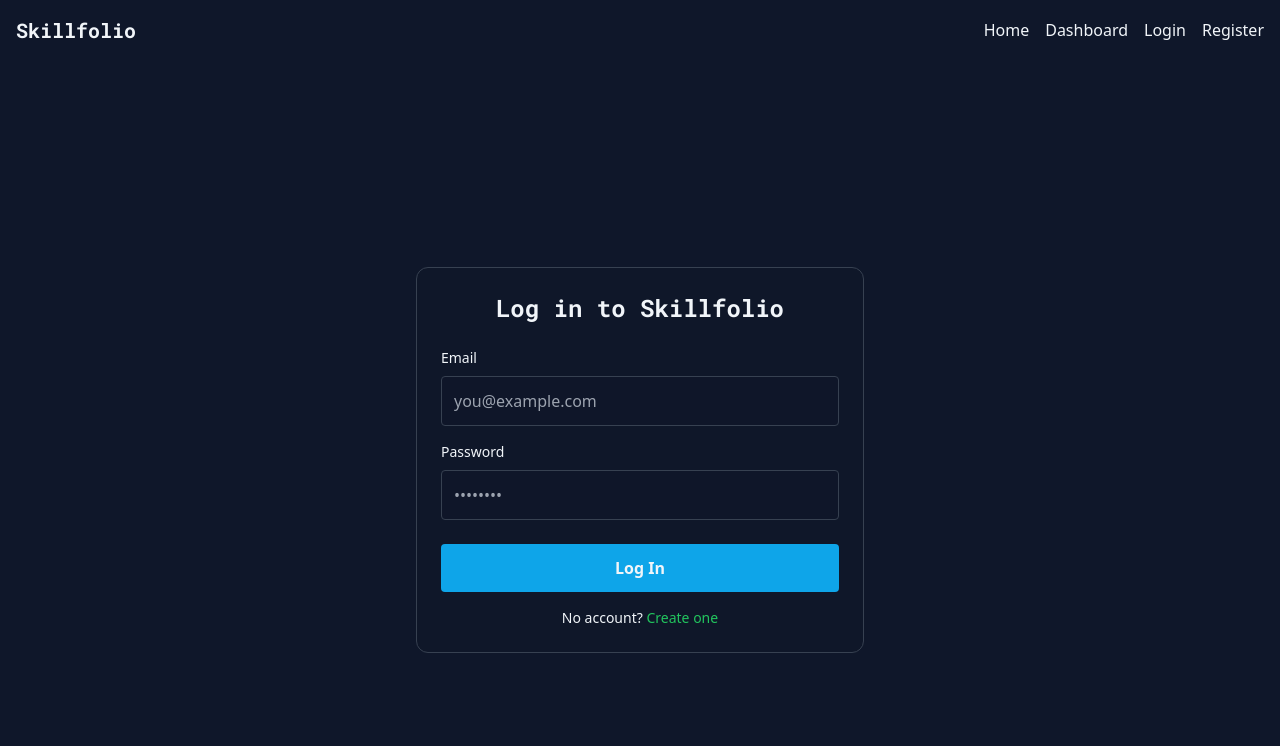
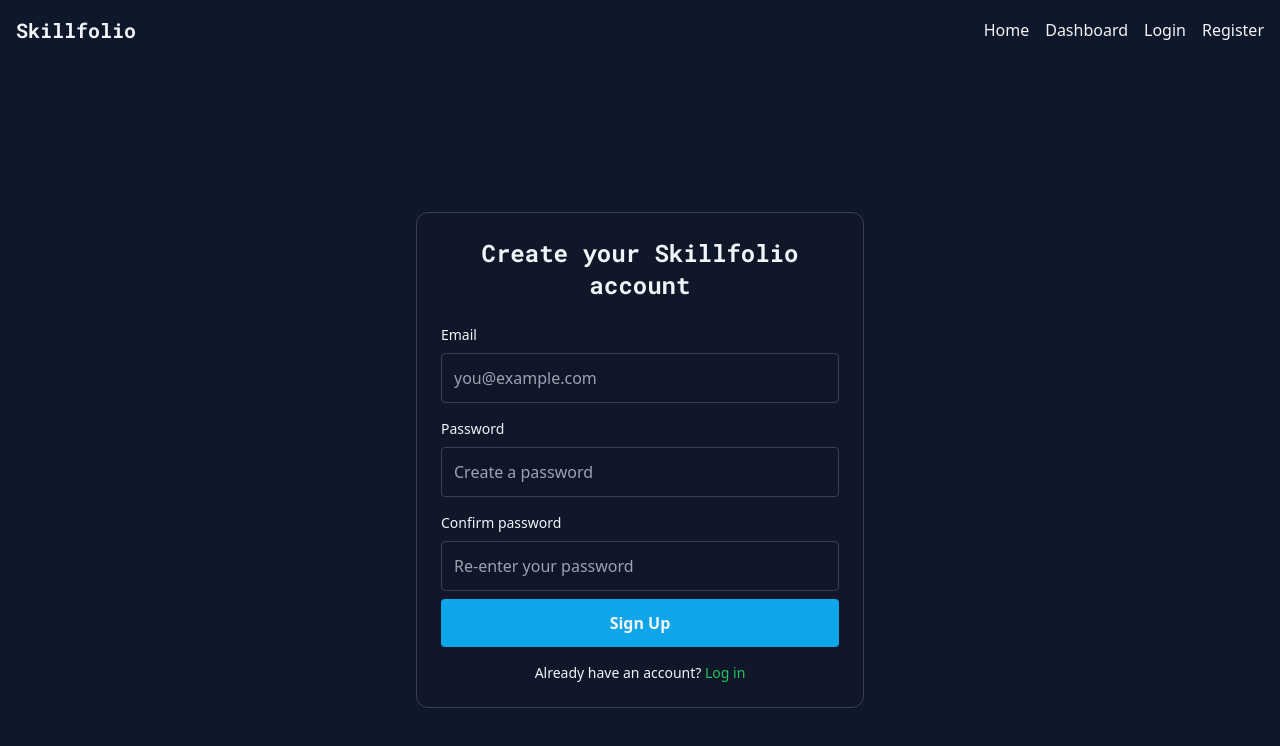
Before and after one commit to AminaAzzmouri/skillfolio-frontend, a React (Vite) app in the folder skillfolio-frontend/: page /register in a window 1280 px wide. Shown: the top 746 px of the page. Built offline with nearby package versions, Linux system fonts and the light colour scheme.

Commit message:
feat(auth): add register page with confirm password validation

```diff
--- a/skillfolio-frontend/src/pages/Register.jsx
+++ b/skillfolio-frontend/src/pages/Register.jsx
@@ -2,18 +2,23 @@
 import { Link } from "react-router-dom";
 
 export default function Register() {
-  const [form, setForm] = useState({ email: "", password: "" });
+  const [form, setForm] = useState({ email: "", password: "", confirm: "" });
+  const [error, setError] = useState("");
 
   const onSubmit = (e) => {
     e.preventDefault();
-    // Day 3: mock only — just log. Week 4: replace with axios POST /api/auth/login
-    console.log("Login submit", form);
+    if (form.password !== form.confirm) {
+      setError("Passwords do not match");
+      return;
+    }
+    setError("");
+    console.log("Register submit", { email: form.email }); // Day 3 mock
   };
 
   return (
     <div className="min-h-screen bg-background text-text flex items-center justify-center px-4">
       <form onSubmit={onSubmit} className="w-full max-w-md bg-background/80 p-6 rounded-xl border border-gray-700">
-        <h1 className="font-heading text-2xl mb-6 text-center">Log in to Skillfolio</h1>
+        <h1 className="font-heading text-2xl mb-6 text-center">Create your Skillfolio account</h1>
 
         <label className="block text-sm mb-2">Email</label>
         <input
@@ -31,14 +36,26 @@
           required
           value={form.password}
           onChange={(e) => setForm({ ...form, password: e.target.value })}
-          className="w-full mb-6 rounded p-3 bg-background/60 border border-gray-700 focus:outline-none"
-          placeholder="••••••••"
+          className="w-full mb-4 rounded p-3 bg-background/60 border border-gray-700 focus:outline-none"
+          placeholder="Create a password"
         />
 
-        <button className="w-full bg-primary hover:bg-primary/80 transition rounded p-3 font-semibold">Log In</button>
+        <label className="block text-sm mb-2">Confirm password</label>
+        <input
+          type="password"
+          required
+          value={form.confirm}
+          onChange={(e) => setForm({ ...form, confirm: e.target.value })}
+          className="w-full mb-2 rounded p-3 bg-background/60 border border-gray-700 focus:outline-none"
+          placeholder="Re-enter your password"
+        />
+
+        {error && <p className="text-sm text-accent mb-2">{error}</p>}
+
+        <button className="w-full bg-primary hover:bg-primary/80 transition rounded p-3 font-semibold">Sign Up</button>
 
         <p className="text-sm mt-4 text-center">
-          No account? <Link className="text-secondary hover:underline" to="/register">Create one</Link>
+          Already have an account? <Link className="text-secondary hover:underline" to="/login">Log in</Link>
         </p>
       </form>
     </div>
```
